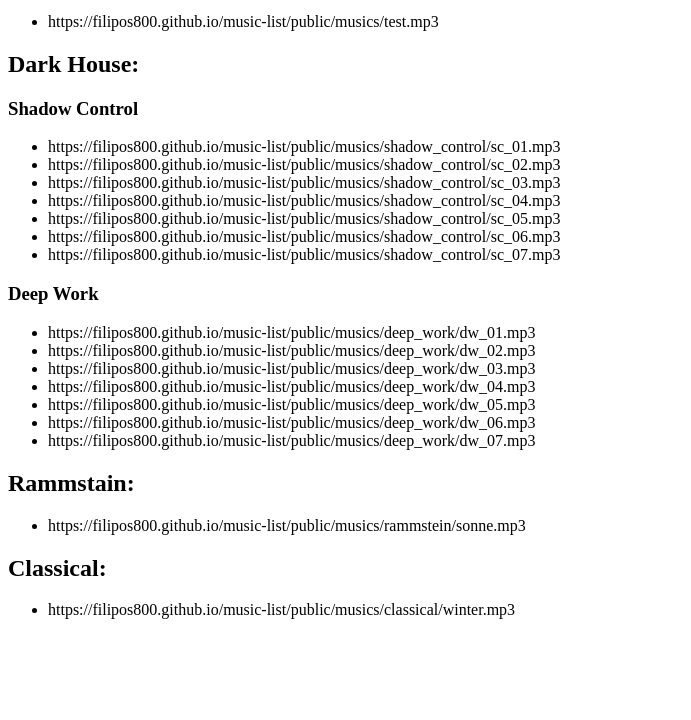
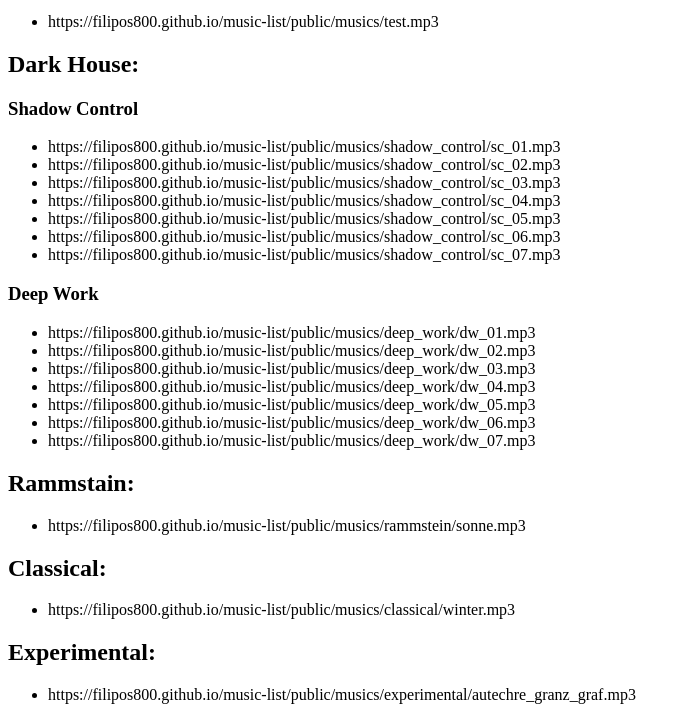
Before and after one commit to filipos800/music-list, a plain HTML site: page index.html in a window 1280 px wide. Shown: the part 101-821 px from the top of the page, without its empty margins (0-691 px from the left). Before the commit the page ends 800 px from the top, so only its background shows below. Drawn offline with Linux system fonts and the light colour scheme.

Commit message:
add experimental

```diff
--- a/index.html
+++ b/index.html
@@ -48,5 +48,10 @@
   <li>https://filipos800.github.io/music-list/public/musics/classical/winter.mp3</li>
 </ul>
 
+<h2>Experimental:</h2>
+<ul>
+  <li>https://filipos800.github.io/music-list/public/musics/experimental/autechre_granz_graf.mp3</li>
+</ul>
+
 </body>
 </html>
```
Also changed, not shown: 1 other file.
